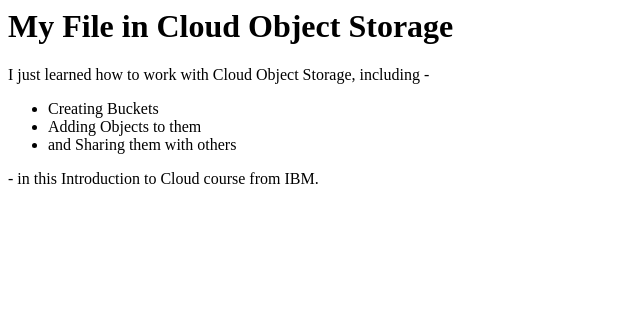
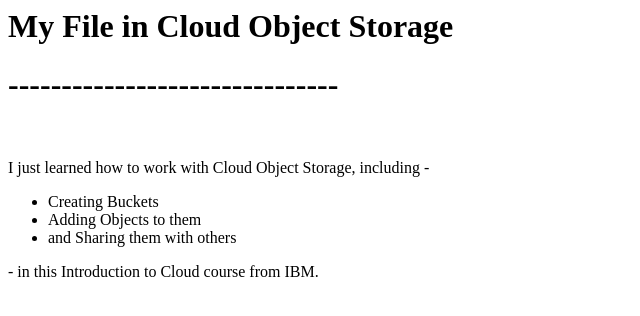
Before and after one commit to Sinister78/test, a plain HTML site: page index.html in a window 1280 px wide. Shown: the whole page, without its empty margins (0-640 px from the left). Drawn offline with Linux system fonts and the light colour scheme.

Commit message:
changes made from theia lab

```diff
--- a/index.html
+++ b/index.html
@@ -1,5 +1,7 @@
 <html>
     <h1>My File in Cloud Object Storage</h1>
+    <h1>-------------------------------</h1>
+    <br>
 <p></p>
 <p>I just learned how to work with Cloud Object Storage, including -</p>
 <ul>
```
Also changed, not shown: test2.txt (added).
